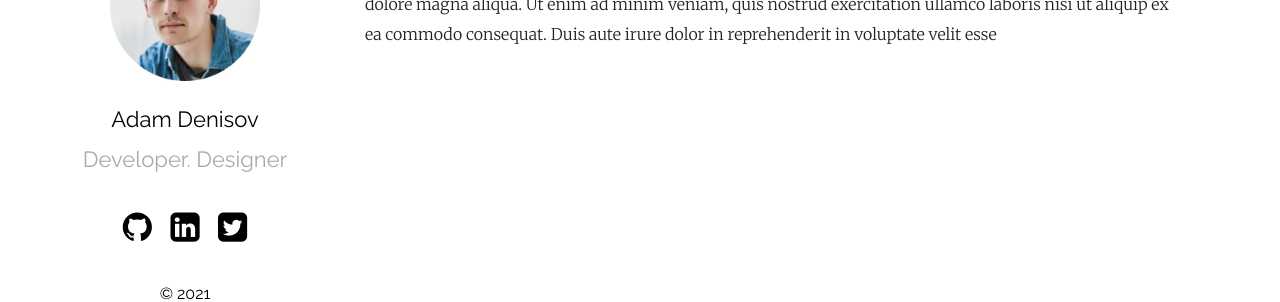
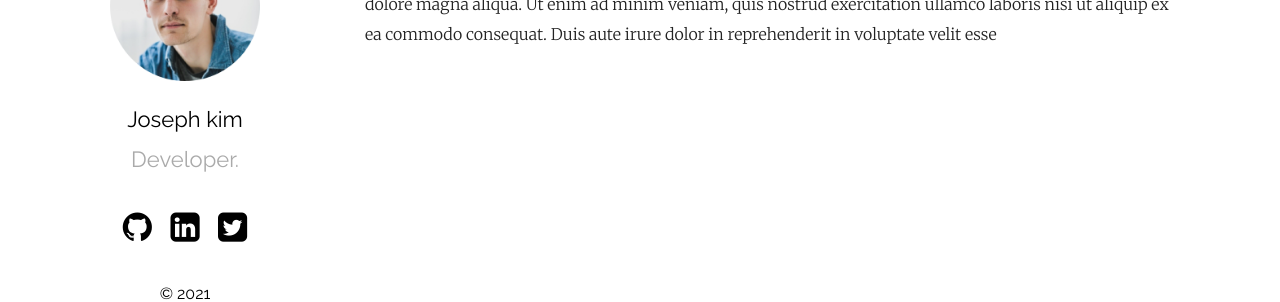
Before and after one commit to josephkim850711/josephkim850711.github.io, a Jekyll site: the page built from index.md, in a window 1280 px wide. Shown: the part 232-534 px from the top of the page. Built offline with Jekyll 4.4.1, drawn with Linux system fonts in a browser that asks for light colours.

Commit message:
version 1.0

```diff
--- a/_config.yml
+++ b/_config.yml
@@ -12,8 +12,8 @@ show_excerpts: true # set to true to show excerpts on the homepage
 sass:
   sass_dir: _sass
 plainwhite:
-  name: Adam Denisov
-  tagline: Developer. Designer
+  name: Joseph kim
+  tagline: Developer.
   date_format: "%b %-d, %Y"
   sitemap: true # set to true to generate sitemap.xml content
   search: true # set to true to enable searchbar
```
